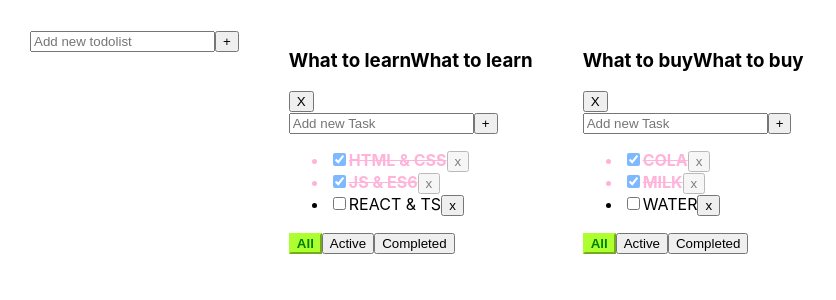
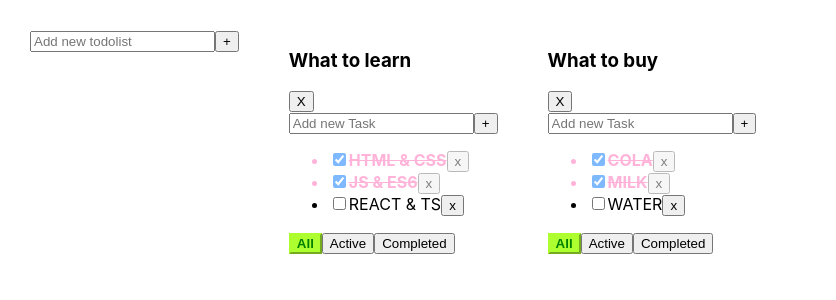
Before and after one commit to Paskinho/newtodolist, a React (Create React App) app: page / in a window 1280 px wide. Shown: the top 300 px of the page, without its empty margins (0-836 px from the left). Built offline with nearby package versions, Linux system fonts and the light colour scheme.

Commit message:
End of 6 lesson

```diff
--- a/src/Todolist.tsx
+++ b/src/Todolist.tsx
@@ -64,7 +64,7 @@ const changeTitle = (nextTitle: string) => props.changeTodolistTitle(nextTitle,
 
     return (
         <div>
-            <h3>{props.title}
+            <h3>
             <EditableSpan title={props.title} changeTitle={changeTitle}/>
             </h3>
             <button onClick={removeTodoList}>X</button>
```
